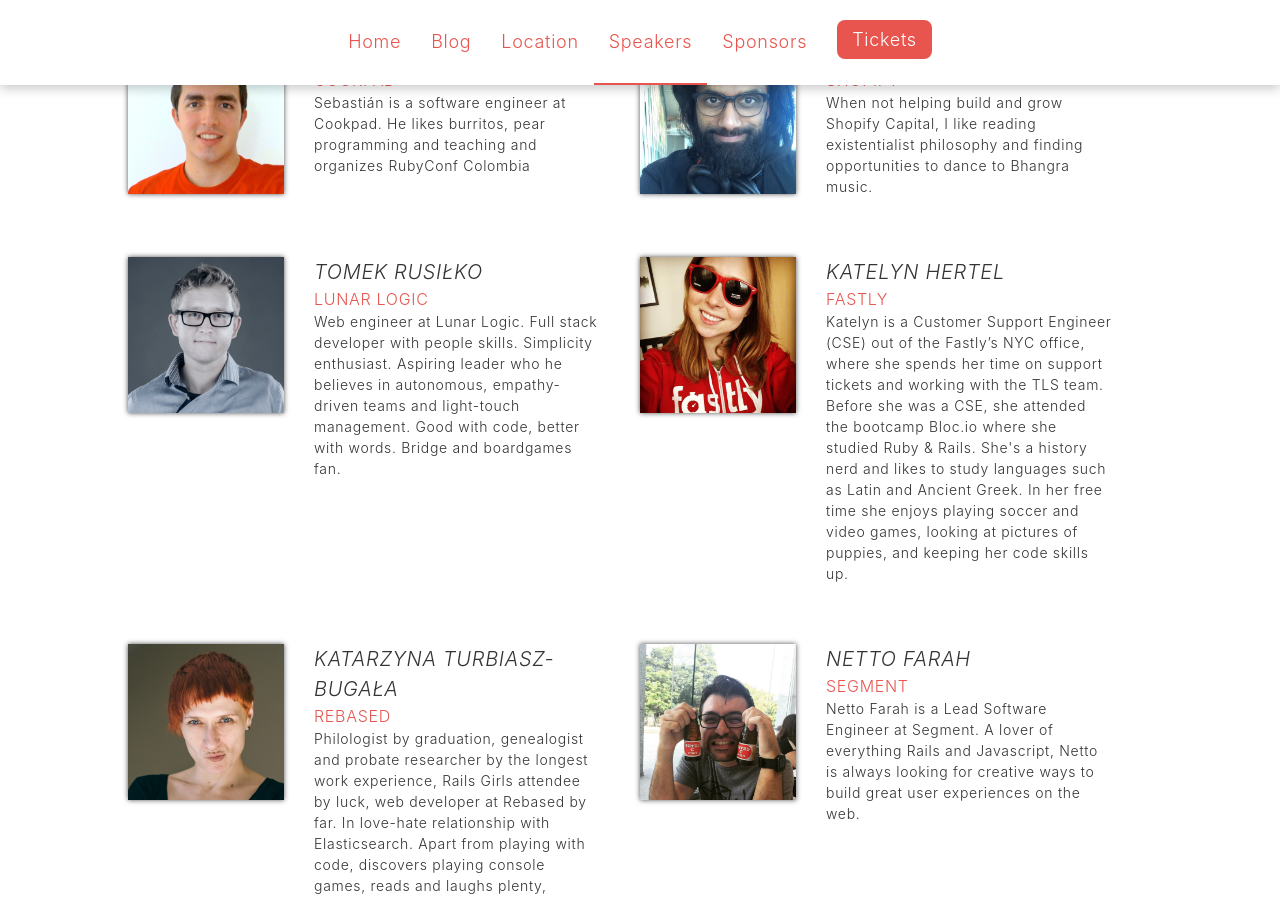
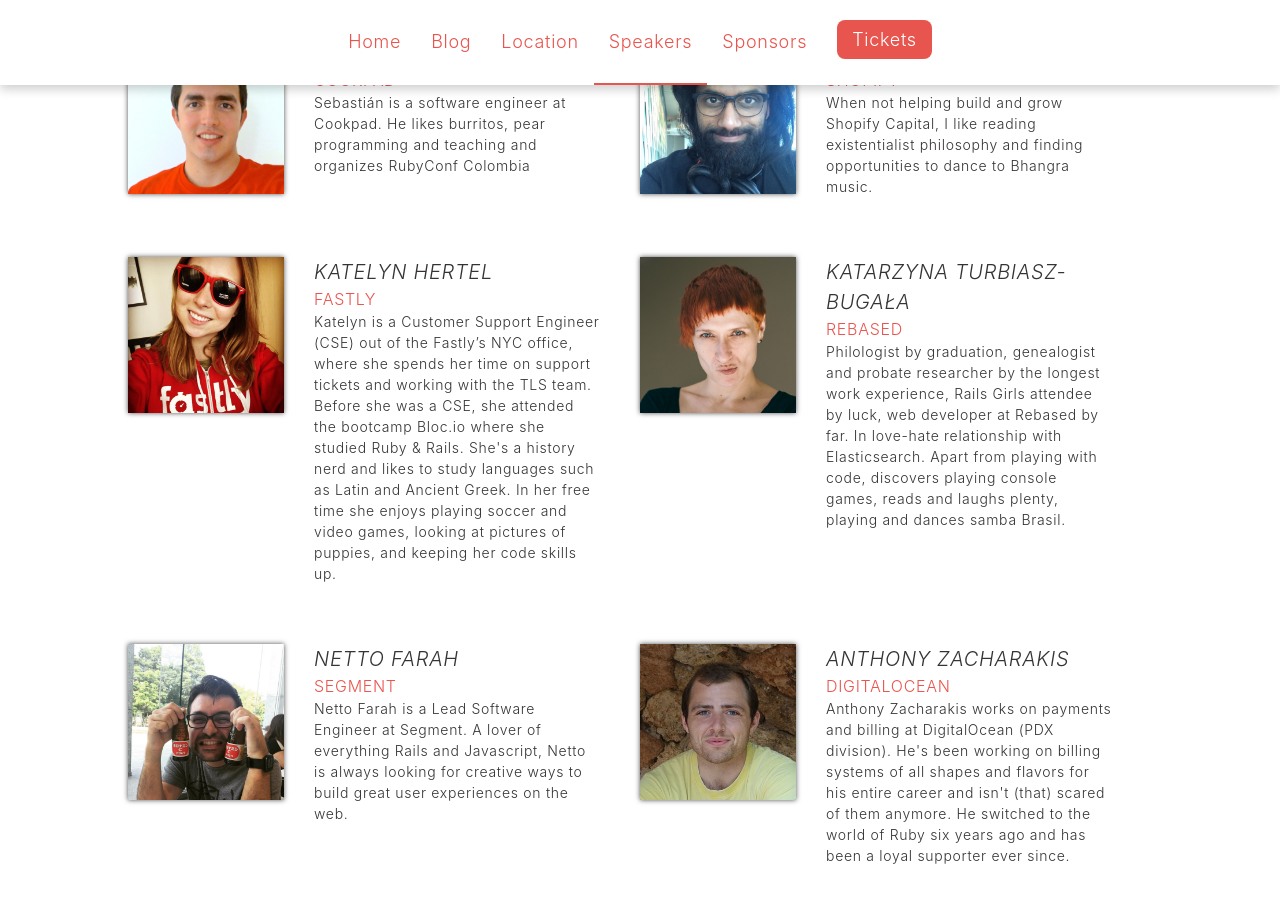
Before and after one commit to euruko/euruko2017.github.io, a Jekyll site: the page built from speakers.html, in a window 1280 px wide and 900 px high, scrolled down 847 px. Built offline with Jekyll 4.4.1, drawn with Linux system fonts in a browser that asks for light colours.

Commit message:
Remove Tomek Rusilko from speakers

```diff
--- a/_data/speakers.json
+++ b/_data/speakers.json
@@ -40,13 +40,6 @@
     "name": "Sai Warang",
     "company": "Shopify",
     "introduction": "When not helping build and grow Shopify Capital, I like reading existentialist philosophy and finding opportunities to dance to Bhangra music.",
-  },
-  {
-    "id": "tomek",
-    "photo": "/assets/speakers/tomek.jpg",
-    "name": "Tomek Rusiłko",
-    "company": "Lunar Logic",
-    "introduction": "Web engineer at Lunar Logic. Full stack developer with people skills. Simplicity enthusiast. Aspiring leader who he believes in autonomous, empathy-driven teams and light-touch management. Good with code, better with words. Bridge and boardgames fan.",
   },
   {
     "id": "katelyn",
```
Also changed, not shown: assets/speakers/tomek.jpg (deleted).
